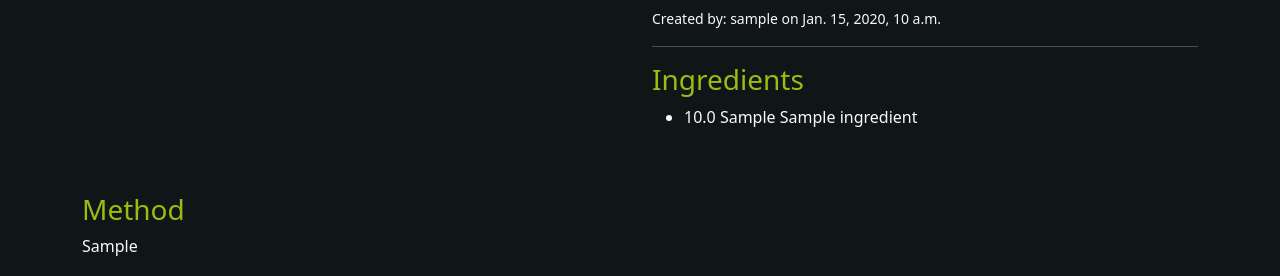
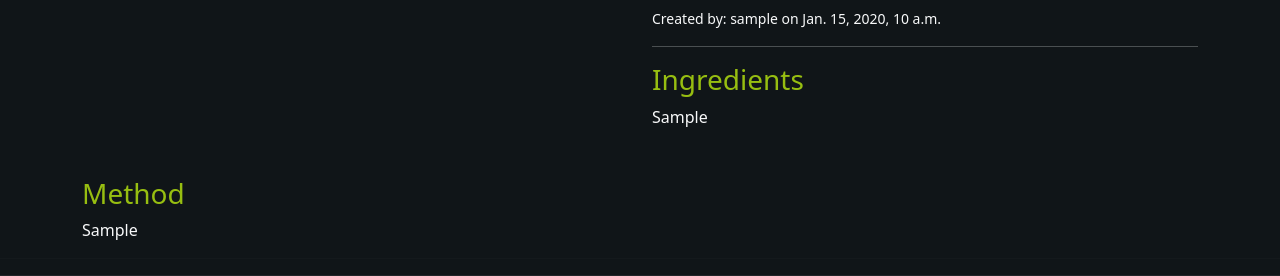
Before and after one commit to Irishbecky91/student_rations, a Django app: a page that uses templates/recipe.html in a window 1280 px wide. Shown: the part 183-459 px from the top of the page. Run offline with Django 3.2, Linux system fonts and the light colour scheme; tables that the repository leaves empty hold one stand-in row (values such as "Sample post"); some libraries are stand-ins or nearby versions.

Commit message:
Remove Ingredient Model and Form, add model textField instead to recipe model

```diff
--- a/recipes/forms.py
+++ b/recipes/forms.py
@@ -2,10 +2,11 @@
 Forms
 """
 from django import forms
-from .models import Recipe, Ingredient, Comment
+from django.forms import ModelForm
+from .models import Recipe, Comment
 
 
-class RecipeForm(forms.ModelForm):
+class RecipeForm(ModelForm):
     """
     Recipe Input Form
     """
@@ -20,7 +21,8 @@
             'serves',
             'prep_time',
             'cook_time',
-            'directions'
+            'directions',
+            'ingredients'
         ]
 
     def clean_servings(self):
@@ -36,23 +38,6 @@
         return value
 
 
-class IngredientForm(forms.ModelForm):
-    """
-    Ingredients Input Form
-    """
-    class Meta:
-        """
-        Meta class
-        """
-        model = Ingredient
-        exclude = ('recipe',)
-
-
-IngredientFormSet = forms.inlineformset_factory(
-    Recipe, Ingredient, form=IngredientForm
-    )
-
-
 class CommentForm(forms.ModelForm):
     """
     Comment Input Form
--- a/recipes/models.py
+++ b/recipes/models.py
@@ -26,10 +26,11 @@
     title = models.CharField(max_length=150)
     slug = models.SlugField(max_length=200, unique=True, blank=True, null=True)
     description = models.TextField(blank=True)
-    directions = models.TextField()
     prep_time = models.IntegerField(default=0)
     cook_time = models.IntegerField(default=0)
     serves = models.IntegerField()
+    directions = models.TextField()
+    ingredients = models.TextField(default="I forgot to add the ingredients!", blank=False, null=False)
     featured_image = CloudinaryField('image', default='placeholder')
     likes = models.ManyToManyField(
         User,
@@ -59,25 +60,6 @@
         return self.likes.count()
 
 
-class Ingredient(models.Model):
-    """
-    Ingredients model
-    """
-    name = models.CharField(max_length=100)
-    unit = models.CharField(max_length=30, blank=True)
-    quantity = models.FloatField(null=True, blank=True)
-    recipe = models.ForeignKey(
-        Recipe, on_delete=models.CASCADE,
-        related_name="ingredients"
-        )
-
-    def __str__(self):
-        """
-        Returns a string showing the name.
-        """
-        return str(self.name)
-
-
 class Comment(models.Model):
     """
     Comment class
@@ -91,7 +73,7 @@
     email = models.EmailField()
     body = models.TextField()
     created_on = models.DateTimeField(auto_now_add=True)
-    # approved = models.BooleanField(default=False)
+    approved = models.BooleanField(default=False)
 
     class Meta:
         """
--- a/recipes/views.py
+++ b/recipes/views.py
@@ -4,8 +4,8 @@
 from django.shortcuts import render, reverse, get_object_or_404
 from django.views import generic, View
 from django.http import HttpResponseRedirect
-from .models import Recipe, Ingredient
-from .forms import CommentForm, RecipeForm, IngredientForm, IngredientFormSet
+from .models import Recipe
+from .forms import CommentForm, RecipeForm
 
 
 # Create your views here.
@@ -21,24 +21,16 @@
     renders share a recipe page
     """
     recipe = Recipe.objects.all()
-    ingredient = Ingredient.objects.all()
     recipe_form = RecipeForm(request.POST or None)
-    ingredient_form = IngredientForm(request.POST or None)
 
     context = {
         'recipe_form': recipe_form,
-        'ingredient_form': ingredient_form,
         'recipe': recipe,
-        'ingredient': ingredient
     }
 
-    if all([recipe_form.is_valid(), ingredient_form.is_valid()]):
-        recipe_form.save(commit=False)
-        ingredient_form.save(commit=False)
-        recipe.recipe = recipe
-        ingredient.recipe = recipe
-        recipe_form.save()
-        ingredient_form.save()
+    if recipe_form.is_valid():
+        recipe = recipe_form.save(commit=False)
+        recipe.save()
 
     return render(request, "create_recipe.html", context=context)
 
@@ -63,9 +55,8 @@
         """
         queryset = Recipe.objects.filter(status=1)
         recipe = get_object_or_404(queryset, slug=slug)
-        comments = recipe.comments.filter().order_by('created_on')
+        comments = recipe.comments.filter(approved=True).order_by('created_on')
         liked = False
-        ingredients = Ingredient.objects.all()
         if recipe.likes.filter(id=self.request.user.id).exists():
             liked = True
 
@@ -74,13 +65,11 @@
             'recipe.html',
             {
                 "recipe": recipe,
-                'ingredients': ingredients,
                 "comments": comments,
                 "commented": False,
                 "liked": liked,
                 "comment_form": CommentForm(),
                 "recipe_form": RecipeForm(),
-                "ingredient_form": IngredientForm(),
             }
         )
 
--- a/templates/recipe.html
+++ b/templates/recipe.html
@@ -19,13 +19,7 @@
             <small>Created by: {{ recipe.author }} on {{ recipe.created_on }}</small>
             <hr class="mx-auto mt-3 mb-3 text-light">
             <h3 class="green-text">Ingredients</h3>
-            <ul>
-                {% for ingredient in recipe.ingredients.all %}
-                <li class="list-item">
-                    {{ ingredient.quantity }} {{ ingredient.unit }} {{ ingredient.name }}
-                </li>
-                {% endfor %}
-            </ul>
+            {{ recipe.ingredients|safe }}
         </div>
     </div>
     <div class="row mt-5">
```
Also changed, not shown: recipes/admin.py (+2 -10 lines), recipes/migrations/0009_comment_approved.py (added), recipes/migrations/0010_auto_20220319_1053.py (added).
